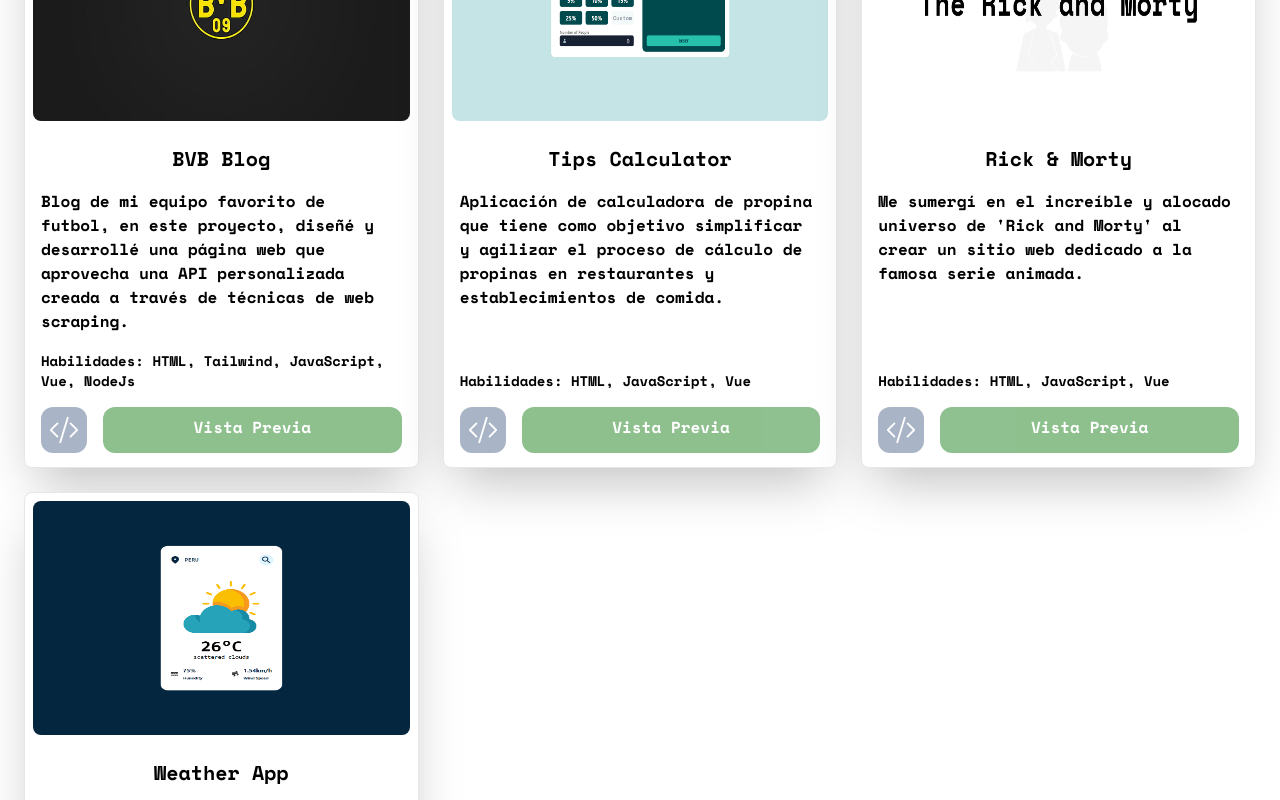
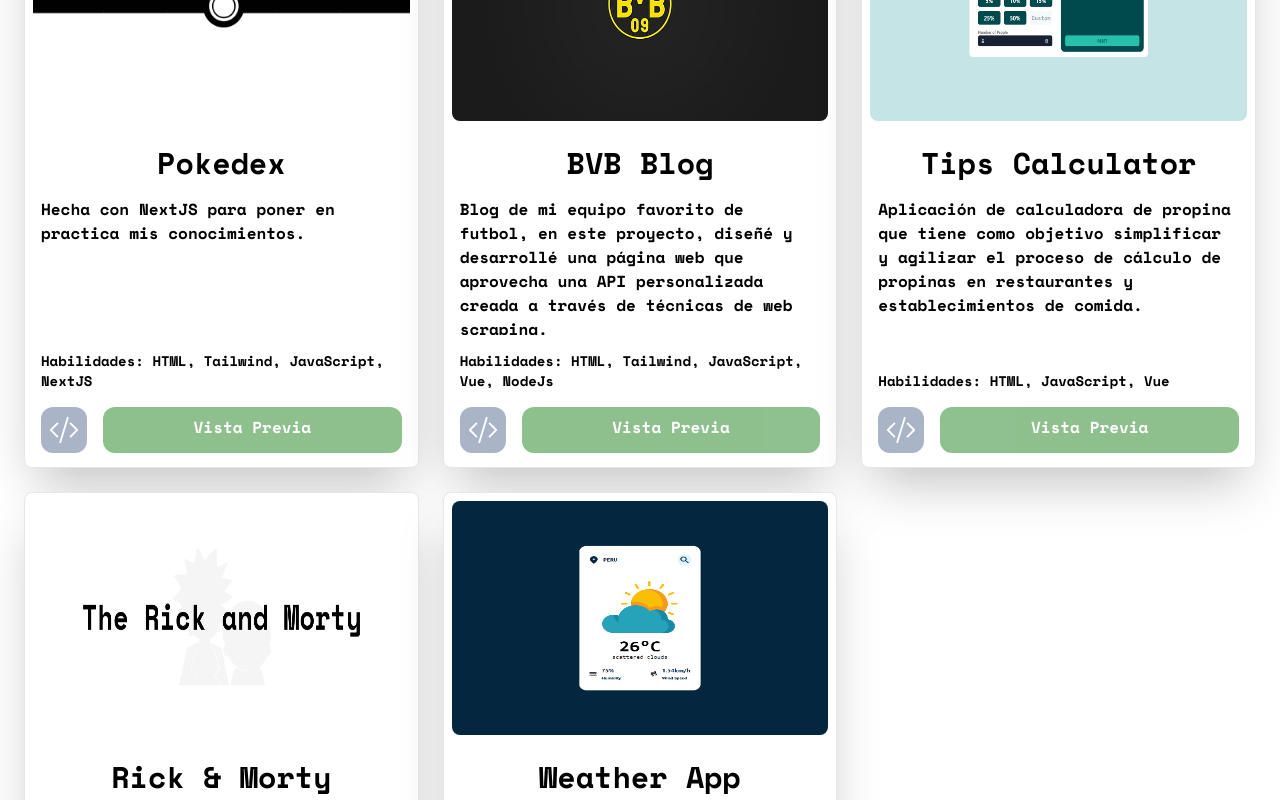
Before and after one commit to ritzudev/portfolio, a Vue app: page / in a window 1280 px wide. Shown: the part 2840-3640 px from the top of the page. Built offline with nearby package versions, Linux system fonts and the light colour scheme; what tailwindcss-animated would draw is missing.

Commit message:
add new poyect

```diff
--- a/src/components/CardPortfolio.vue
+++ b/src/components/CardPortfolio.vue
@@ -14,7 +14,7 @@
       />
     </div>
     <div class="p-4 flex flex-col h-[340px] gap-4">
-      <h5 class="text-xl text-center dark:text-white">
+      <h5 class="text-3xl text-center dark:text-white">
         {{ item.name }}
       </h5>
 
@@ -75,12 +75,22 @@
 <script setup>
 import { ref } from "vue";
 
+import PokedexI from "../assets/images_port/pokeball-cover.jpg";
 import WeatherI from "../assets/images_port/weather-app.png";
 import BVBEscudo from "../assets/images_port/bvb-escudo.jpg";
 import RickMortyI from "../assets/images_port/rick&morty.png";
 import TipsCalculator from "../assets/images_port/tips-calculator.png";
 
 const ProyectosCard = ref([
+{
+    name: "Pokedex",
+    image: PokedexI,
+    description:
+      "Hecha con NextJS para poner en practica mis conocimientos.",
+    github_link: "https://github.com/ritzudev/pokedex-App",
+    page_link: "https://pokedex-ritzudev.netlify.app/",
+    stack: " HTML, Tailwind, JavaScript, NextJS",
+  },
   {
     name: "BVB Blog",
     image: BVBEscudo,
```
Also changed, not shown: src/assets/images_port/pokeball-cover.jpg (added), src/assets/images_port/pokedex-app.png (added).
